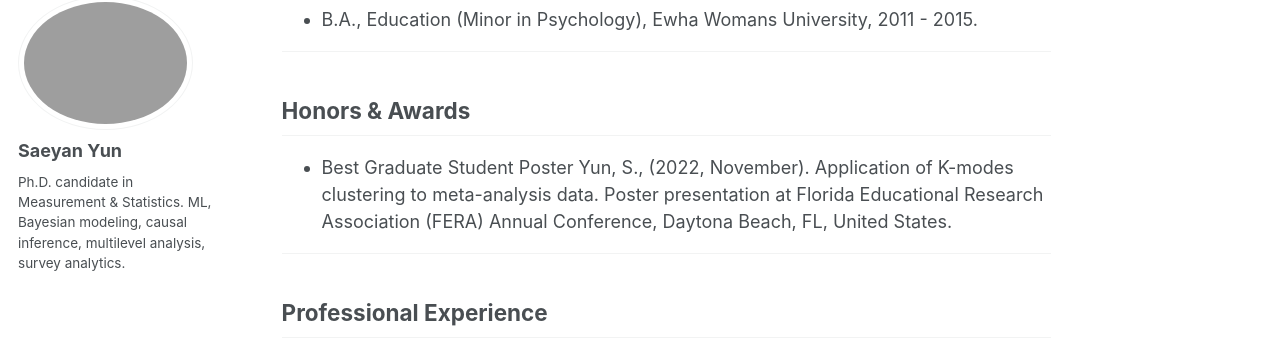
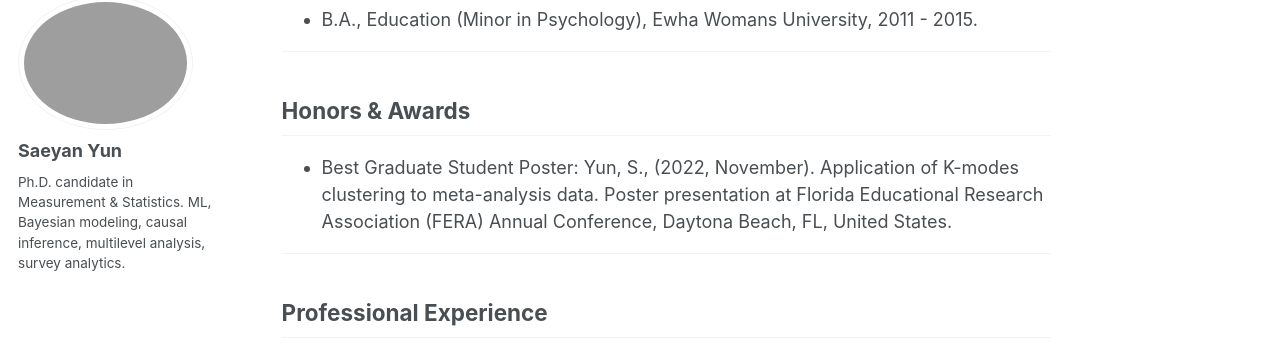
Before and after one commit to saeyanyun/saeyanyun.github.io, a Jekyll site: the page built from index.md, in a window 1280 px wide and 900 px high, scrolled down 822 px. Shown: the part 103-452 px from the top of the window. Built offline with Jekyll 4.4.1, drawn with Linux system fonts in a browser that asks for light colours; a script that is not in the unit is left out.

```diff
--- a/index.md
+++ b/index.md
@@ -29,7 +29,7 @@ I am currently working with [Dr. Betsy Jane Becker](https://scholar.google.com/c
 ---
 
 ## Honors & Awards
-- Best Graduate Student Poster
+- Best Graduate Student Poster:
 Yun, S., (2022, November). Application of K-modes clustering to meta-analysis data. Poster presentation at Florida Educational Research Association (FERA) Annual Conference, Daytona Beach, FL, United States.
 
 ---
```
